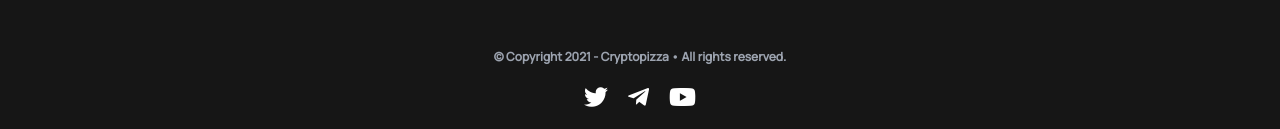
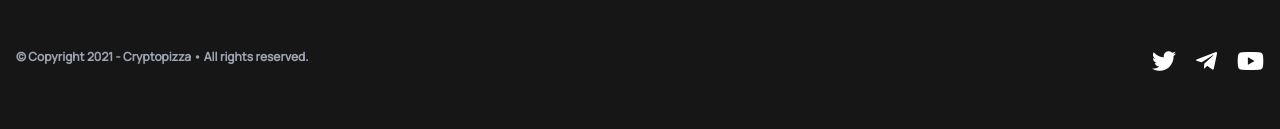
Before and after one commit to Ghidyon/cryptopizza, a website: page index.html in a window 1280 px wide. Shown: the part 7642-7771 px from the top of the page. After the commit the page ends 7747 px from the top, so only its background shows below. Drawn offline with Linux system fonts and the light colour scheme.

Commit message:
implemented responsiveness for tablet devices

```diff
--- a/index.html
+++ b/index.html
@@ -253,8 +253,8 @@
         </div>
     </section>
 
-    <footer class="px-4">
-        <div class="border-solid py-5">
+    <footer class="px-4 container mx-auto">
+        <div class="border-solid py-5 md:flex justify-between">
             <p class="text-xs text-center text-gray-400 mb-5">&copy; Copyright 2021 - Cryptopizza •&nbsp;All rights reserved.</p>
             <div>
                 <ul class="flex space-x-5 justify-center">
```
Also changed, not shown: assets/style.css.
